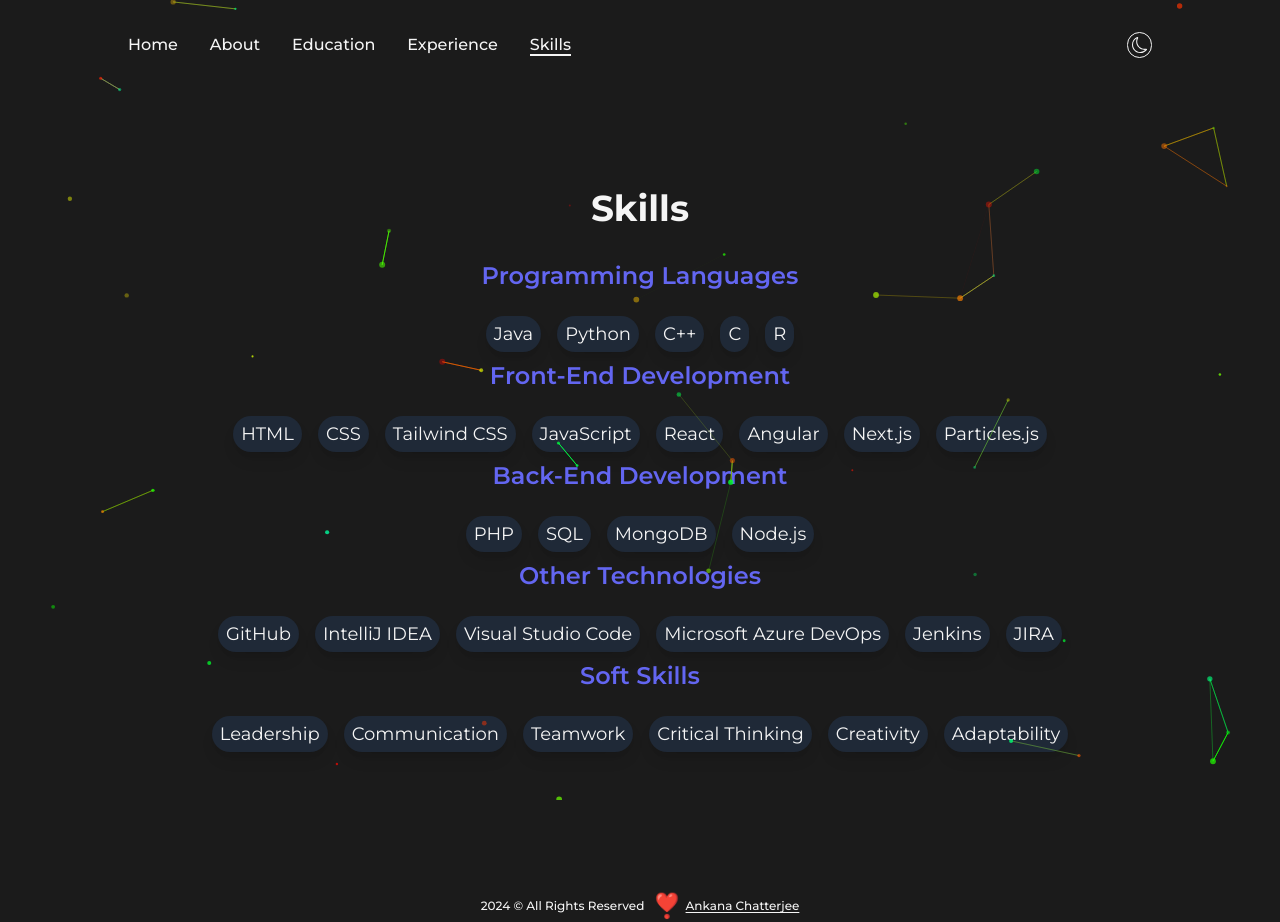
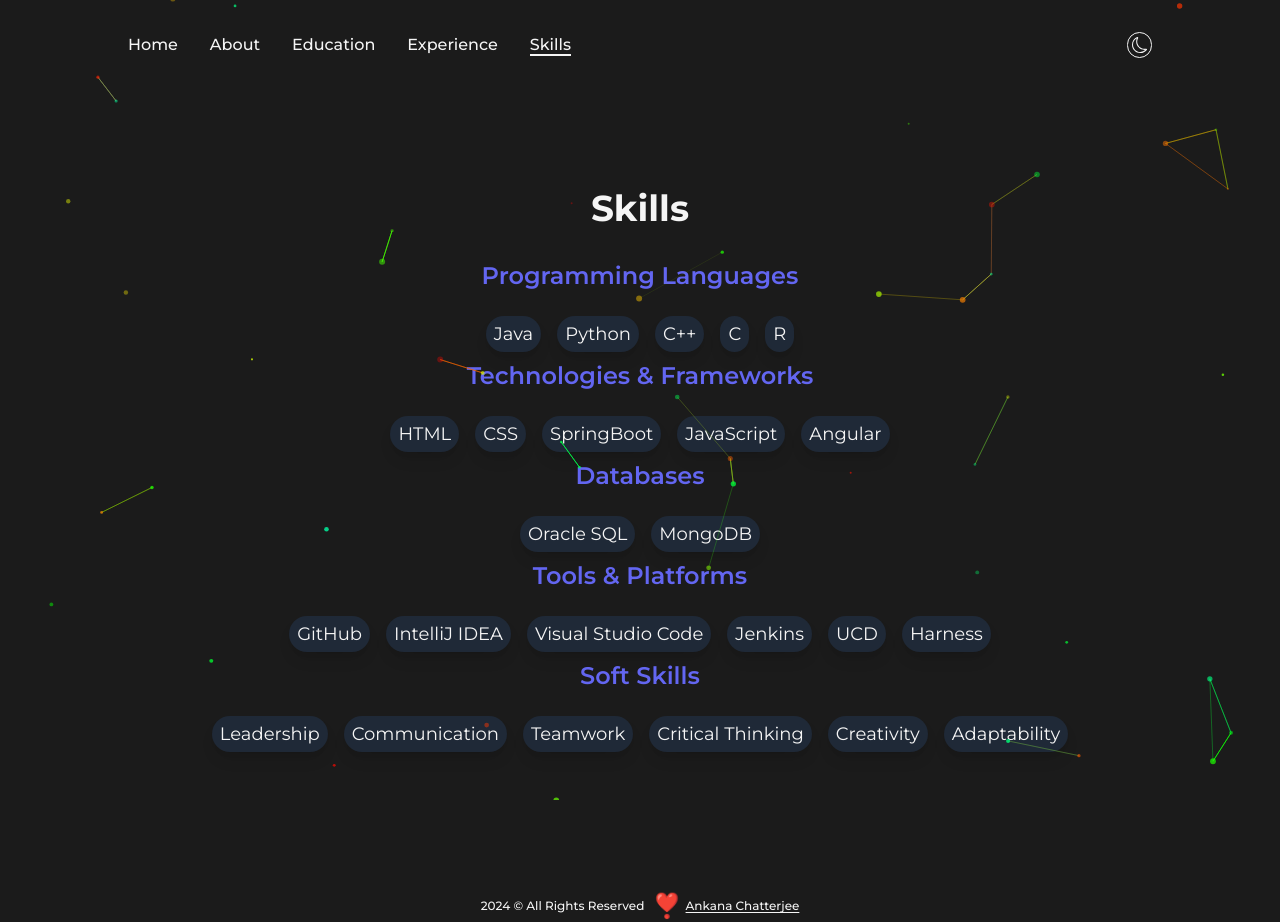
Before and after one commit to ANKANACHATTERJEE/Advanced-Portfolio, a Next.js app: page /skills in a window 1280 px wide. Built offline with nearby package versions, Linux system fonts and the light colour scheme.

Commit message:
Updated Resume

```diff
--- a/src/pages/about.js
+++ b/src/pages/about.js
@@ -24,7 +24,7 @@
             Hello, I'm Ankana Chatterjee, a passionate and dedicated Full Stack Developer with a strong background in Computer Science. My journey in the tech world began with a curiosity for how things work, which eventually transformed into a deep love for creating innovative and efficient web applications.
           </p>
           <p className="text-base xs:text-xs sm:text-sm md:text-md lg:text-md 2xl:text-md xl:text-md mb-4">
-            With expertise in both front-end and back-end development, I have honed my skills in technologies such as JavaScript, React, Node.js, and various other modern frameworks and tools. I'm always excited to learn new things in the web development world.
+            With expertise in both front-end and back-end development, I have honed my skills in technologies such as Java, AngularJS and various other modern frameworks and tools. I'm always excited to learn new things in the web development world.
             I have also had the opportunity to lead the web development team at HackClub, one of the top tech clubs at my college. It was a fantastic experience that allowed me to dive deep into web development while working with a talented and enthusiastic team.
             Besides web development, I've also dabbled in projects involving Machine Learning and Deep Learning.
           </p>
--- a/src/pages/experience.js
+++ b/src/pages/experience.js
@@ -38,9 +38,12 @@
       <div  className='flex flex-row xs:w-[75%]  sm:w-[75%] md:w-[75%] lg:w-[50%] xl:w-[50%] 2xl:w-[50%] xs:mx-0  sm:mx-auto md:mx-auto lg:mx-auto xl:mx-auto 2xl:mx-auto relative items-center justify-between'>
       <div className='absolute ml-0 xs:left-20 sm:left-20 md:left-20 lg:left-20 lg:-ml-20 top-0 w-[4px] h-full bg-indigo-500 origin top'/>
         <ul className='w-full flex flex-col items-start justify-between '>
-        <Details position="Program Associate" company="WellsFargo" companyLink="/" time="Aug 2024 - Present" address="Hyderabad, Telangana, India" work="Currently undergoing training as a full-time employee"/>
+        <Details position="Program Associate" company="WellsFargo" companyLink="/" time="Aug 2024 - Present" address="Hyderabad, Telangana, India" work="Led full-stack development and end-to-end ownership of an internal application,
+        including production issue resolution, release management, and Business Continuity Planning (BCP) activities. Spearheading GenAI use case implementation to enhance internal application functionality and efficiency.
+        Contributed to successful migration of three applications from PCF to OCP, ensuring scalability and operational stability. Identified and remediated application vulnerabilities, strengthening security posture and compliance.
+"/>
 
-<Details position="Intern Analyst" company="WellsFargo" companyLink="/" time="Feb 2024 - Jun 2024" address="Hyderabad, Telangana, India" work="Worked with a team to implement development changes to an existing market product, including conducting unit testing and automation testing to ensure its functionality and performance"/>
+<Details position="Intern Analyst" company="WellsFargo" companyLink="/" time="Feb 2024 - Jun 2024" address="Hyderabad, Telangana, India" work="Collaborated with the engineering team to implement and resolve development JIRAs across frontend and backend systems, contributing to feature enhancements, bug fixes, and performance improvements that ensured seamless integration between application layers."/>
 
 <Details position="Summer Intern" company="SLB" companyLink="/" time="May 2023 - Jun 2023" address="Navi Mumbai, Maharashtra, India" work="Worked on automating internal websites to streamline workflows and improve efficiency by implementing custom scripts "/>
         </ul>
--- a/src/pages/index.js
+++ b/src/pages/index.js
@@ -104,7 +104,7 @@
                       <motion.a href="https://www.facebook.com/profile.php?id=100094751014816" target={"_blank"} whileHover={{y:-2}} whileTap={{scale:0.9}} className='w-6 ml-3'><FacebookIcon/></motion.a>
               </motion.div>
               <motion.div className='flex items-center md:justify-center md:mt-5 mt-10 ' variants={animation3} initial="initial" animate="animate">
-                <Link href="/ANKANA CHATTERJEE_RESUME.pdf" target={"_blank"} className="flex 2xl:text-lg xl:text-md lg:text-md md:text-md sm:text-sm xs:text-xs items-center bg-dark text-light xs:px-1 xs:py-0.5 sm:px-1.5 sm:py-1 md:px-2 md:py-1.5 lg:px-2.5 lg:py-2 xl:px-4 xl:py-2.5 2xl:px-5 2xl:py-2.5 rounded-lg font-semibold hover:bg-light hover:text-dark border-2 border-solid border-transparent hover:border-dark dark:bg-light dark:text-dark dark:hover:text-light dark:hover:bg-dark dark:hover:border-light" download={true}>Resume<LinkArrow className={"xs:w-3 sm:w-4 md:w-5 lg:w-5 xl:w-6 2xl:w-6 ml-1"}/></Link>
+                <Link href="/ANKANA CHATTERJEE_2026_RESUME.pdf" target={"_blank"} className="flex 2xl:text-lg xl:text-md lg:text-md md:text-md sm:text-sm xs:text-xs items-center bg-dark text-light xs:px-1 xs:py-0.5 sm:px-1.5 sm:py-1 md:px-2 md:py-1.5 lg:px-2.5 lg:py-2 xl:px-4 xl:py-2.5 2xl:px-5 2xl:py-2.5 rounded-lg font-semibold hover:bg-light hover:text-dark border-2 border-solid border-transparent hover:border-dark dark:bg-light dark:text-dark dark:hover:text-light dark:hover:bg-dark dark:hover:border-light" download={true}>Resume<LinkArrow className={"xs:w-3 sm:w-4 md:w-5 lg:w-5 xl:w-6 2xl:w-6 ml-1"}/></Link>
                 <Link href="mailto:ankana.chatterjee02@gmail.com" target={"_blank"} className="xs:ml-2 sm:ml-2 md:ml-4 lg:ml-4 xl:ml-4 2xl:ml-4   capitalize text-dark underline dark:text-light 2xl:text-lg xl:text-md lg:text-md md:text-md sm:text-sm xs:text-xs">Contact</Link>
               </motion.div>
             </div>
--- a/src/pages/skills.js
+++ b/src/pages/skills.js
@@ -10,25 +10,22 @@
     skills: ['Java', 'Python', 'C++', 'C', 'R'],
   },
   {
-    category: 'Front-End Development',
+    category: 'Technologies & Frameworks',
     skills: [
       'HTML',
       'CSS',
-      'Tailwind CSS',
+      'SpringBoot',
       'JavaScript',
-      'React',
       'Angular',
-      'Next.js',
-      'Particles.js'
     ],
   },
   {
-    category: 'Back-End Development',
-    skills: ['PHP', 'SQL', 'MongoDB', 'Node.js'],
+    category: 'Databases',
+    skills: ['Oracle SQL', 'MongoDB'],
   },
   {
-    category: 'Other Technologies',
-    skills: ['GitHub','IntelliJ IDEA','Visual Studio Code','Microsoft Azure DevOps','Jenkins','JIRA'],
+    category: 'Tools & Platforms',
+    skills: ['GitHub','IntelliJ IDEA','Visual Studio Code','Jenkins','UCD','Harness'],
   },
   {
     category: 'Soft Skills',
```
Also changed, not shown: 2 other files (tests, documents, lock files or other folders).
